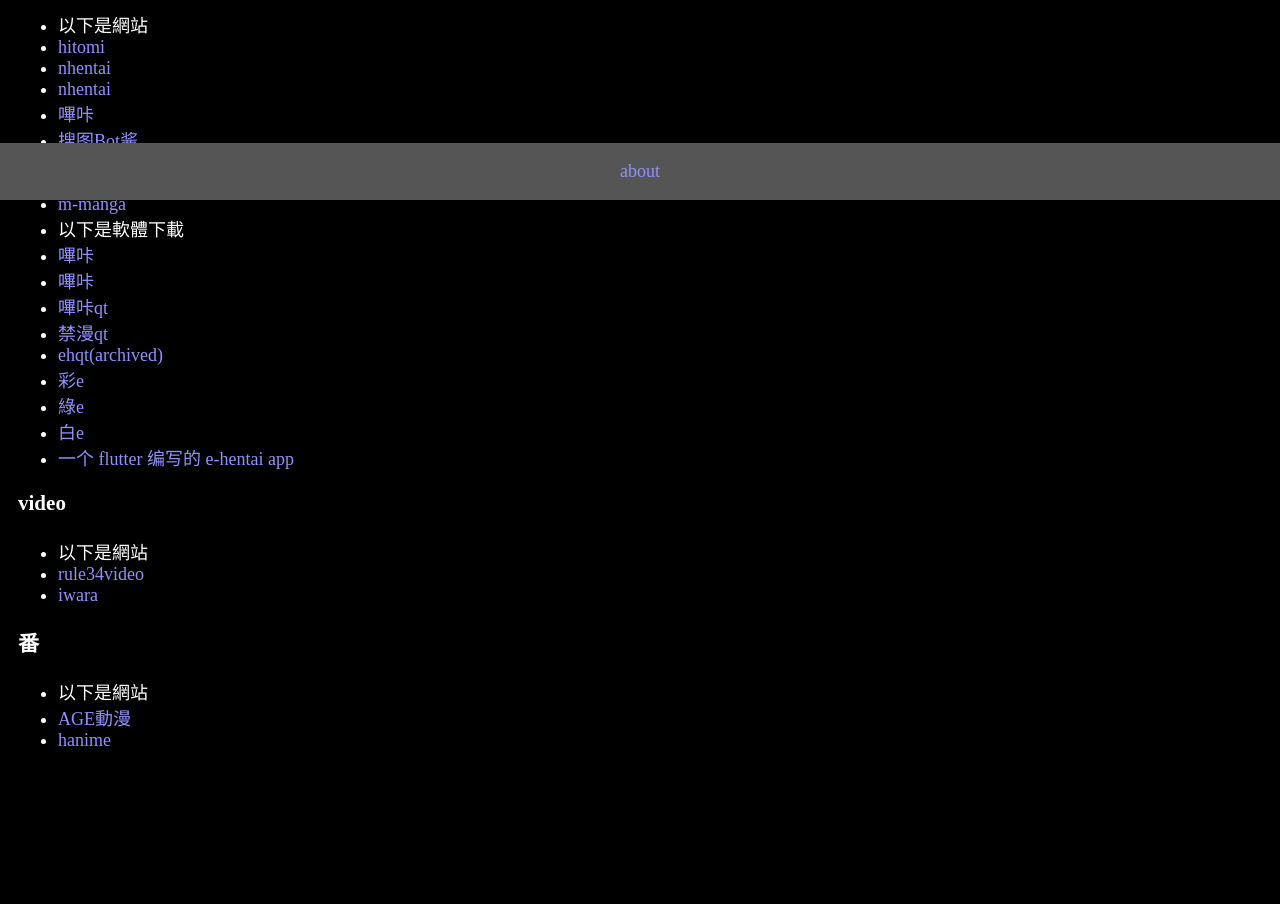
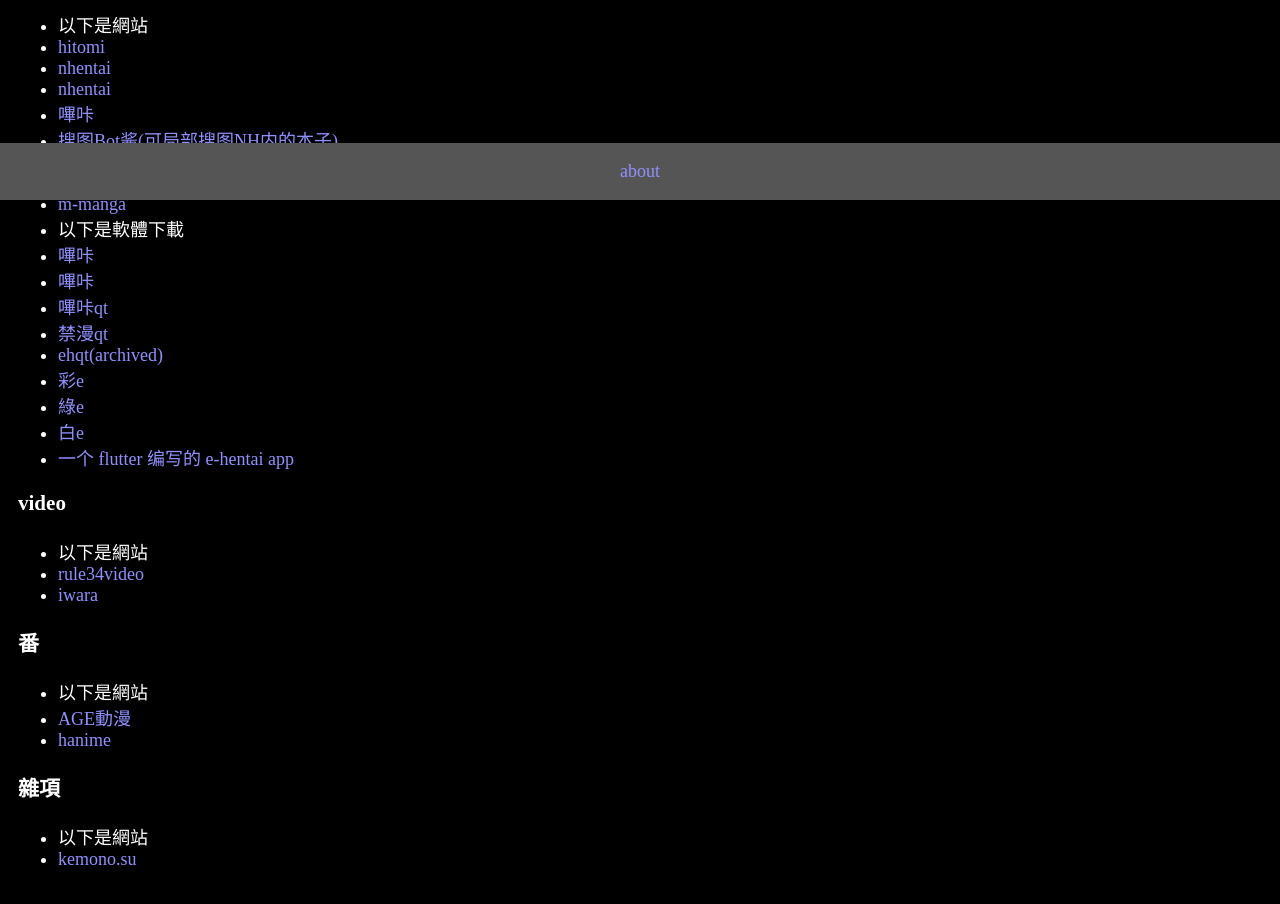
Before and after one commit to smalllqiang/smalllqiang.github.io, a plain HTML site: page tool/search.html in a window 1280 px wide. Shown: the part 600-1504 px from the top of the page. Before the commit the page ends 1471 px from the top, so only its background shows below. Drawn offline with Linux system fonts and the light colour scheme.

Commit message:
add_a_website_to_tool_search

```diff
--- a/tool/search.html
+++ b/tool/search.html
@@ -41,7 +41,7 @@
                 <li><a href="https://nhentai.net/" target="_blank">nhentai</a></li>
                 <li><a href="https://nhentai.to/" target="_blank">nhentai</a></li>
                 <li><a href="https://manhuapica.com/" target="_blank">嗶咔</a></li>
-                <li><a href="https://soutubot.moe/" target="_blank">搜图Bot酱</a></li>
+                <li><a href="https://soutubot.moe/" target="_blank">搜图Bot酱(可局部搜图NH内的本子)</a></li>
                 <li><a href="https://hanime1.me/comics" target="_blank">hanime</a></li>
                 <li><a href="https://rokuhentai.com/" target="_blank">rokuhentai</a></li>
                 <li><a href="https://m-manga.net/" target="_blank">m-manga</a></li>
@@ -68,6 +68,11 @@
                 <li><a href="https://www.agedm.org/" target="_blank">AGE動漫</a></li>
                 <li><a href="https://hanime1.me/" target="_blank">hanime</a></li>
             </ul>
+            <h3>雜項</h3>
+            <ul>
+                <li>以下是網站</li>
+                <li><a href="https://kemono.su/" target="_blank">kemono.su</a></li>
+            </ul>
         </div>
         </br></br></br></br>
     </main>
```
